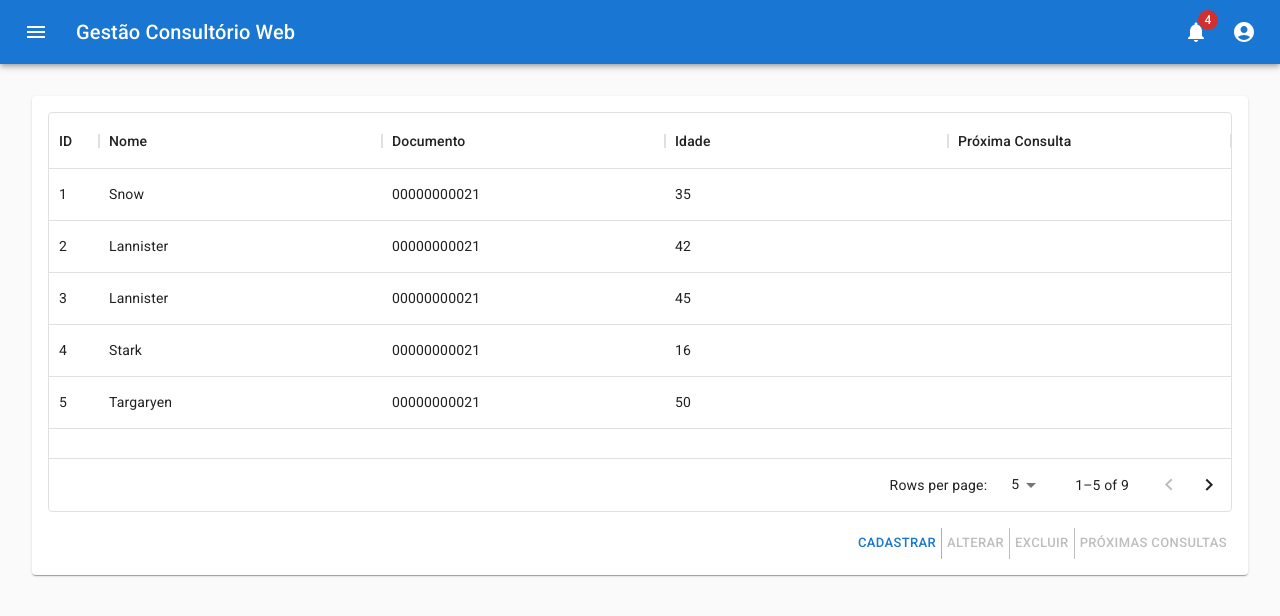
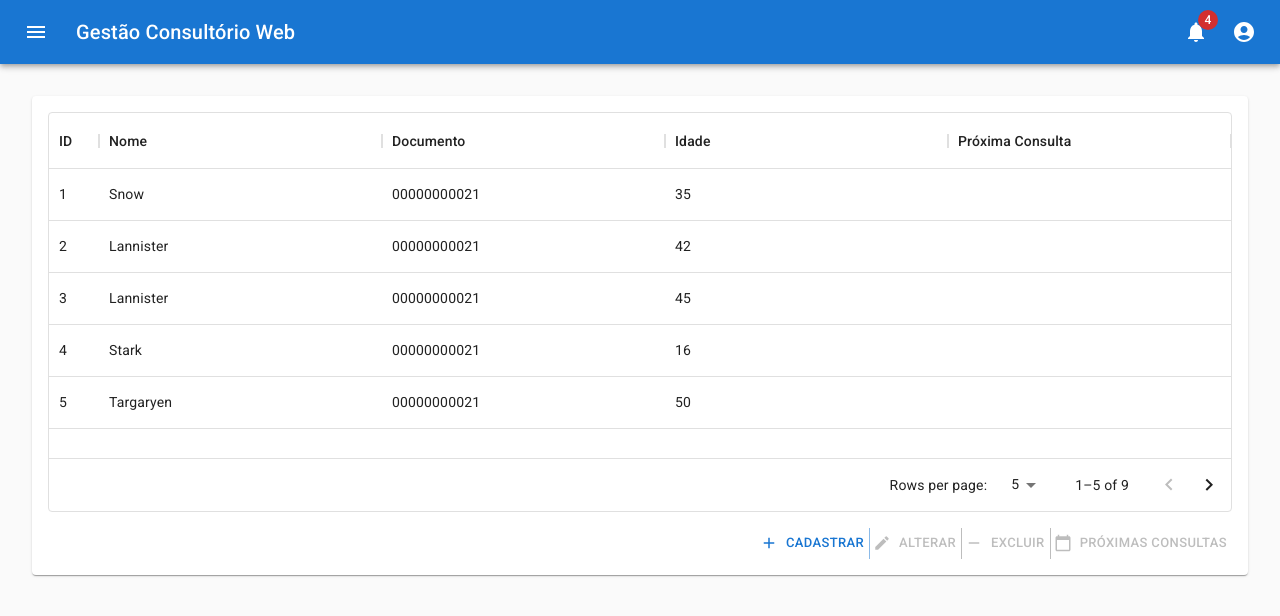
Before and after one commit to marcusbalbi/gestao-consultorio-web, a React (Create React App) app: page /paciente in a window 1280 px wide. Shown: the top 616 px of the page. Built offline with nearby package versions, Linux system fonts and the light colour scheme.

Commit message:
add icons

```diff
--- a/src/features/paciente/index.tsx
+++ b/src/features/paciente/index.tsx
@@ -4,6 +4,8 @@ import { DataGrid, GridColDef } from "@mui/x-data-grid";
 import { Button, ButtonGroup } from "@mui/material";
 import { Box } from "@mui/system";
 import { useNavigate } from "react-router-dom";
+import Person from "@mui/icons-material/Person";
+import { Add, CalendarToday, Edit, Remove } from "@mui/icons-material";
 
 const columns: GridColDef[] = [
   { field: "id", headerName: "ID", flex: 0.1 },
@@ -70,12 +72,21 @@ const PacienteMain = () => {
           size="small"
           aria-label="outlined button group"
         >
-          <Button onClick={() => navigate("/paciente/cadastrar")}>
+          <Button
+            startIcon={<Add />}
+            onClick={() => navigate("/paciente/cadastrar")}
+          >
             Cadastrar
           </Button>
-          <Button disabled={selectedRow == null}>Alterar</Button>
-          <Button disabled={selectedRow == null}>Excluir</Button>
-          <Button disabled={selectedRow == null}>Próximas Consultas</Button>
+          <Button startIcon={<Edit />} disabled={selectedRow == null}>
+            Alterar
+          </Button>
+          <Button startIcon={<Remove />} disabled={selectedRow == null}>
+            Excluir
+          </Button>
+          <Button startIcon={<CalendarToday />} disabled={selectedRow == null}>
+            Próximas Consultas
+          </Button>
         </ButtonGroup>
       </Box>
     );
```
